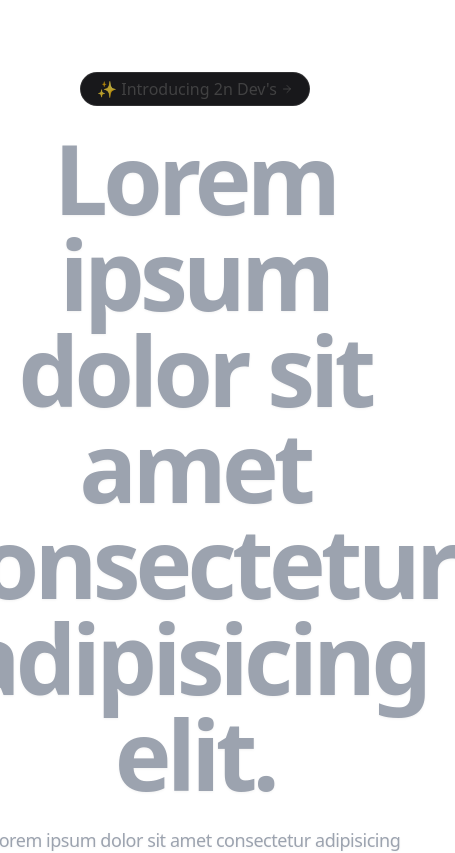
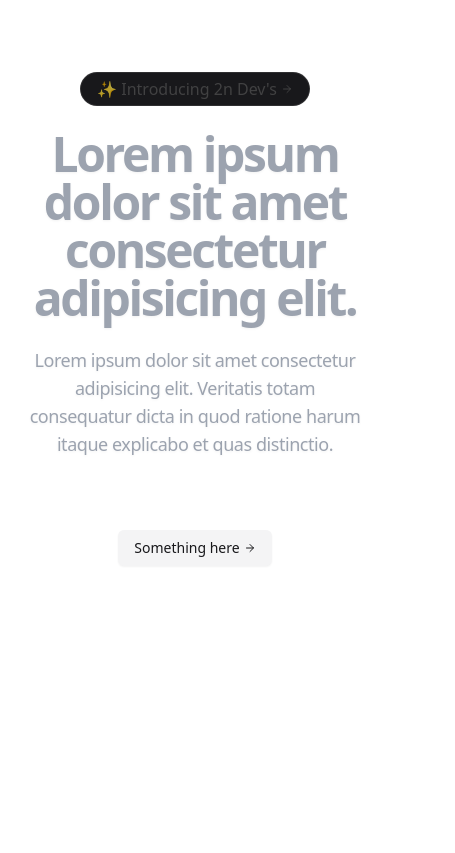
Before and after one commit to 2ndevs/landing-page, a Next.js app: page / in a window 390 px wide. Shown: the top 853 px of the page, 455 px wide, since content can reach past the window. Built offline with nearby package versions, Linux system fonts and the light colour scheme.

Commit message:
feat: add hero texts

```diff
--- a/src/components/shards/hero.tsx
+++ b/src/components/shards/hero.tsx
@@ -18,7 +18,7 @@ export const Hero = () => (
     </div>
 
     <WordFadeIn
-      className="text-8xl font-bold text-gray-400 leading-none tracking-tighter text-balance"
+      className="sm:text-8xl text-5xl font-bold text-gray-400 leading-none tracking-tighter text-balance"
       words="Lorem ipsum dolor sit amet consectetur adipisicing elit."
     />
 
```
